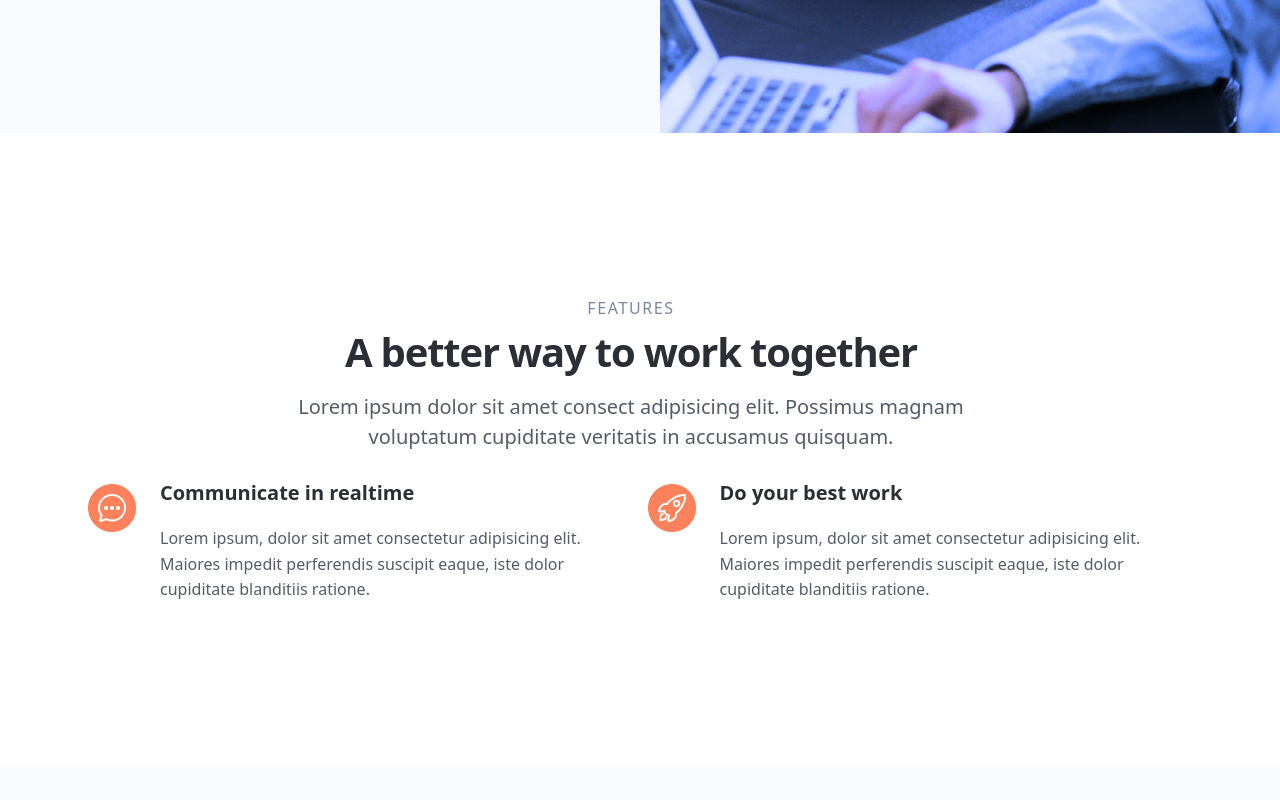
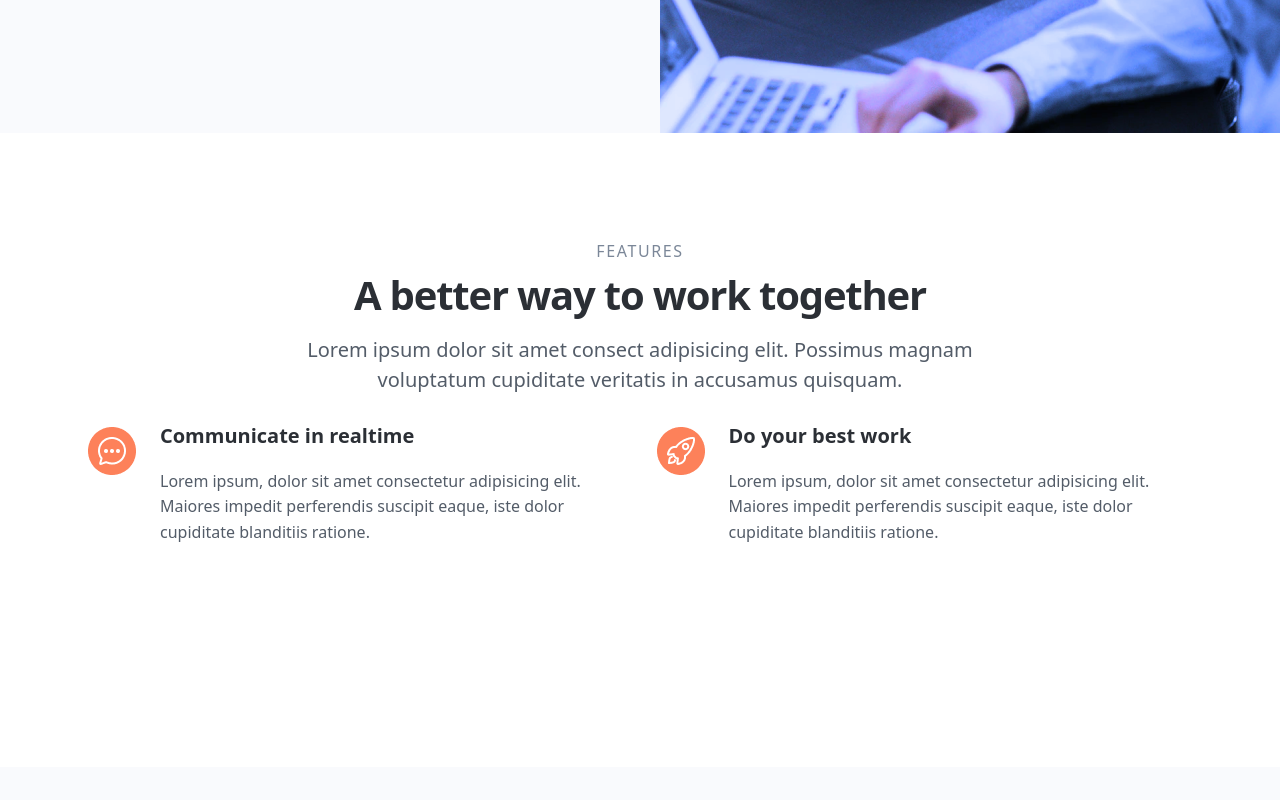
Before and after one commit to cf7/ionic-coding-challenge, a Next.js app: page / in a window 1280 px wide. Shown: the part 560-1360 px from the top of the page. Built offline with nearby package versions, Linux system fonts and the light colour scheme.

Commit message:
feature section layout

```diff
--- a/pages/scss/app.scss
+++ b/pages/scss/app.scss
@@ -130,9 +130,9 @@ div.feature-section {
   max-width: 1400px;
   max-height: 753px;
   height: 100%;
-  align-items: center;
+  // align-items: center;
   justify-content: center;
-  padding: 0px 106px 0px 88px;
+  padding: 106px 88px;
 }
 
 .feature-col {
@@ -269,10 +269,10 @@ div.feature {
     p {
       margin: 0px;
 
-      left: 5.98%;
-      right: 51.37%;
-      top: 15.7%;
-      bottom: 59.5%;
+      // left: 5.98%;
+      // right: 51.37%;
+      // top: 15.7%;
+      // bottom: 59.5%;
 
       // font-family: Inter;
       font-style: normal;
```
